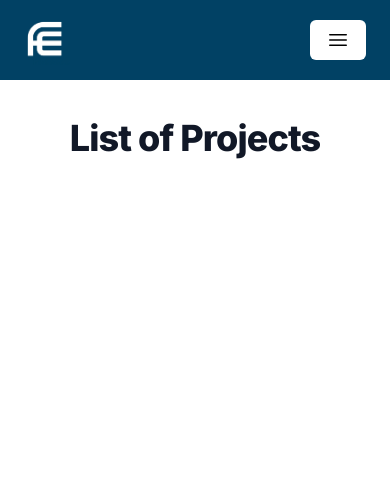
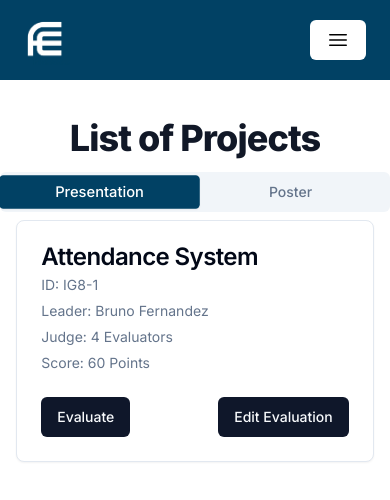
Before and after one commit to vitrasethy/evaluate-system-v2, a Next.js app: page /events/e-day/1 in a window 390 px wide. Shown: the top 500 px of the page. Built offline with nearby package versions, Linux system fonts and the light colour scheme.

Commit message:
fix missing files

```diff
--- a/app/events/e-day/[projects]/page.tsx
+++ b/app/events/e-day/[projects]/page.tsx
@@ -1,4 +1,4 @@
-// import MobileProjForm from "@/components/form/mobile/Project";
+import MobileProjForm from "@/components/form/mobile/Project";
 import ProjectsForm from "@/components/form/pc/project/ProjectsForm";
 
 export default function Page() {
@@ -33,8 +33,8 @@ export default function Page() {
       <div className="hidden lg:block">
         <ProjectsForm />
       </div>
-      <div className="lg:hidden">
-        {/*<MobileProjForm />*/}
+      <div className="lg:hidden flex justify-center">
+        <MobileProjForm />
       </div>
     </div>
   );
--- /dev/null
+++ b/app/test/page.tsx
@@ -0,0 +1,9 @@
+export default function page() {
+  return (
+    <div className={'flex flex-col justify-center items-center h-32 w-32 border-2 rounded'}>
+      <div>
+        Hello
+      </div>
+    </div>
+  )
+}
--- /dev/null
+++ b/components/form/mobile/CardBlock.tsx
@@ -0,0 +1,38 @@
+import * as React from "react"
+
+import { Button } from "@/components/ui/button"
+import {
+  Card,
+  CardDescription,
+  CardFooter,
+  CardHeader,
+  CardTitle,
+} from "@/components/ui/card"
+
+interface CardDataProps {
+  data: {
+    name : string,
+    id : string,
+    leader: string,
+    judge: string,
+    score: number
+  }
+}
+
+export default function CardBlock({data}: CardDataProps) {
+  return (
+    <Card className="w-11/12">
+      <CardHeader>
+        <CardTitle>{data.name}</CardTitle>
+        <CardDescription>ID: {data.id}</CardDescription>
+        <CardDescription>Leader: {data.leader}</CardDescription>
+        <CardDescription>Judge: {data.judge}</CardDescription>
+        <CardDescription>Score: {data.score} Points</CardDescription>
+      </CardHeader>
+      <CardFooter className="flex justify-between">
+        <Button>Evaluate</Button>
+        <Button>Edit Evaluation</Button>
+      </CardFooter>
+    </Card>
+  )
+}
--- /dev/null
+++ b/components/form/mobile/Project.tsx
@@ -0,0 +1,31 @@
+import {Tabs, TabsContent, TabsList, TabsTrigger,} from "@/components/ui/tabs"
+import CardBlock from "@/components/form/mobile/CardBlock";
+
+export default function Project() {
+  const data = {
+    name: 'Attendance System',
+    id: 'IG8-1',
+    leader: 'Bruno Fernandez',
+    judge: '4 Evaluators',
+    score: 60
+  }
+
+  return (
+    <Tabs defaultValue="presentation" className="w-[400px]">
+      <TabsList className="grid w-full grid-cols-2">
+        <TabsTrigger value="presentation">Presentation</TabsTrigger>
+        <TabsTrigger value="poster">Poster</TabsTrigger>
+      </TabsList>
+      <TabsContent value="presentation">
+        <div className={'flex justify-center'}>
+          <CardBlock data={data}/>
+        </div>
+      </TabsContent>
+      <TabsContent value="poster">
+        <div className={'flex justify-center'}>
+          <CardBlock data={data}/>
+        </div>
+      </TabsContent>
+    </Tabs>
+  )
+}
```
